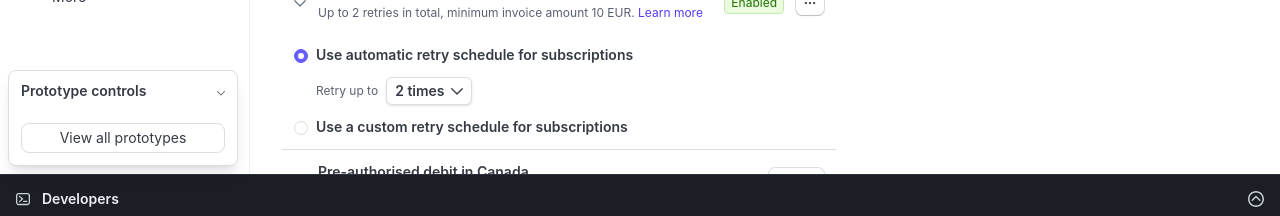
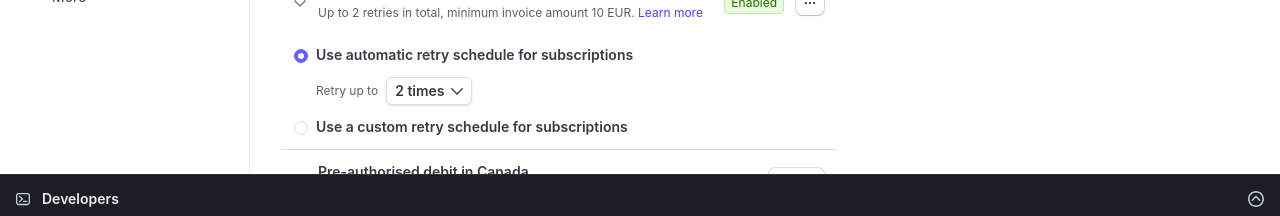
Before and after one commit to nancyz-stripe/stripe-dashboard-LPMs, a React (Vite) app: page /prototype4 in a window 1280 px wide. Shown: the part 578-794 px from the top of the page. Built offline with nearby package versions, Linux system fonts and the light colour scheme.

Commit message:
Remove floating prototype control panel from Billing retries
Co-Authored-By: Claude Opus 4.6 (1M context) <noreply@anthropic.com>
Committed-By-Agent: claude

```diff
--- a/src/prototypes/prototype4/App.jsx
+++ b/src/prototypes/prototype4/App.jsx
@@ -4,7 +4,6 @@ import { BasePathContext } from '../../contexts/BasePath';
 import { Sidebar } from '../../sail/Sidebar';
 import { Header, SandboxBanner, SANDBOX_HEIGHT } from '../../sail/Header';
 import { Workbench, WORKBENCH_BAR_HEIGHT } from '../../sail';
-import ControlPanel from './ControlPanel';
 import SidebarNav from './SidebarNav';
 import HeaderNav from './HeaderNav';
 import Home from './pages/Home';
@@ -16,8 +15,6 @@ export default function Prototype4App({ basePath = '' }) {
   return (
     <BasePathContext.Provider value={basePath}>
       <div className="min-h-screen bg-surface">
-        <ControlPanel />
-
         <div className="flex flex-col min-h-screen">
           <div className="flex flex-row flex-1 bg-surface">
             <Sidebar mobileMenuOpen={mobileMenuOpen} onClose={() => setMobileMenuOpen(false)}>
```
